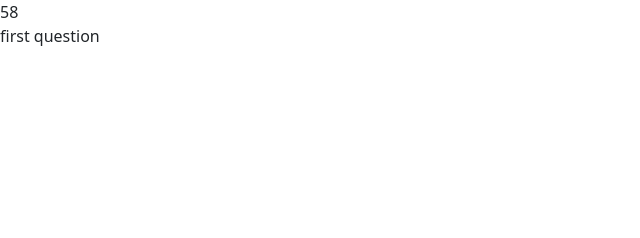
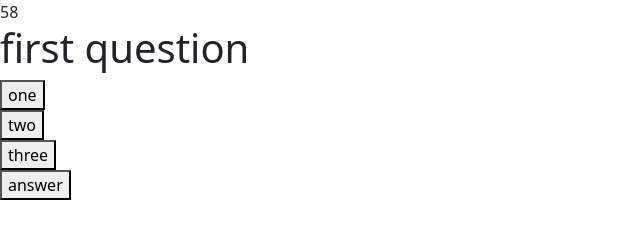
Before and after one commit to mrivera0014/du-coding-quiz, a plain HTML site: page index.html in a window 1280 px wide. Both pictures are taken after a click on the button "Start". Shown: the whole page, without its empty margins (0-640 px from the left). Drawn offline with nearby package versions, Linux system fonts and the light colour scheme.

Commit message:
created buttons function, added button on html, got display function to work

```diff
--- a/index.html
+++ b/index.html
@@ -31,7 +31,15 @@
     </main>
     <div class="hidden" id="question">
         <h1 id="questionDisplay"></h1>
-        <div id="choices"></div>
+        <div id="choices">
+            <button class="options"></button>
+            <button class="options"></button>
+            <button class="options"></button>
+            <button class="options"></button>
+
+
+
+        </div>
 
 
 
--- a/script.js
+++ b/script.js
@@ -11,18 +11,22 @@ var correct = true
 var current = 0
 
 var questionEl = document.getElementById("question")
+var questionDisplayEl = document.getElementById("questionDisplay")
 
 var choices = document.getElementById("choices")
+
 
 var timer = document.getElementById("time")
 
 var timerInterval
 
+var options = document.getElementsByClassName("options")
+
 var questions = [
     {
         question: "first question",
-        choices: ["one", "two", "three"],
-        answer: "this one"
+        choices: ["one", "two", "three", "answer"],
+        answer: "answer"
 
     },
     {
@@ -86,6 +90,10 @@ function buttons() {
     var answer = document.createElement("button")
     answer.textContent = button
     choices.appendChild(answer)
+
+
+
+
 }
 
 function displayQuiz() {
@@ -94,14 +102,14 @@ function displayQuiz() {
     //for loop goes here
     for (var i = 0; i < currentQuestion.question.length; i++) {
 
-        questionEl.textContent = currentQuestion.question
+        questionDisplayEl.textContent = currentQuestion.question
         console.log(currentQuestion.question)
     }
 
     for (var i = 0; i < currentQuestion.choices.length; i++) {
-        choices.textContent = currentQuestion.choices[i]
+        options[i].textContent = currentQuestion.choices[i]
         console.log(currentQuestion.choices[i])
-        buttons()
+        console.log(choices)
     }
 
 }
--- a/style.css
+++ b/style.css
@@ -1,3 +1,10 @@
 .hidden{
     display: none;
 }
+
+#choices{
+    color: black;
+    height: 20px;
+    width: 50px;
+    display: block;
+}
```
